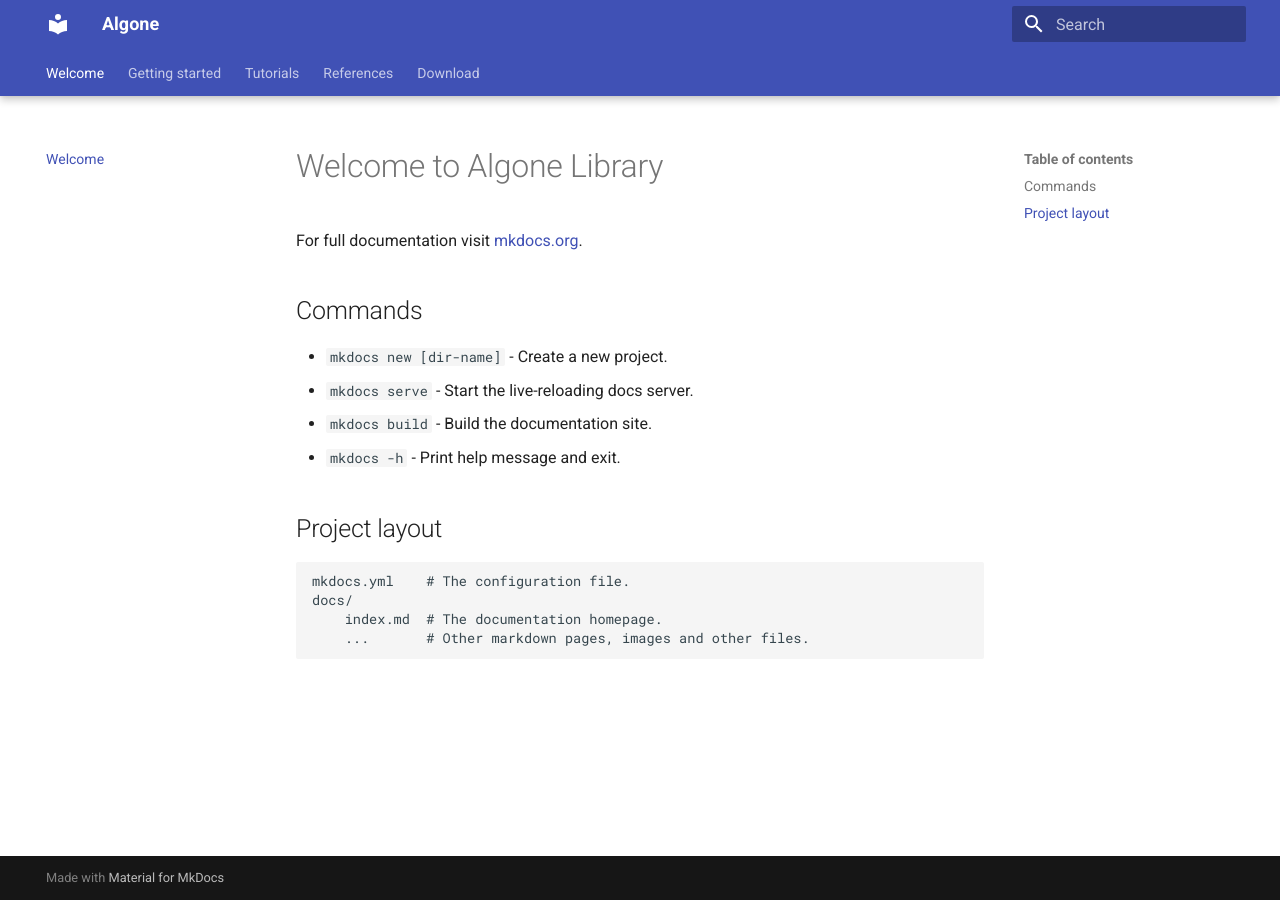
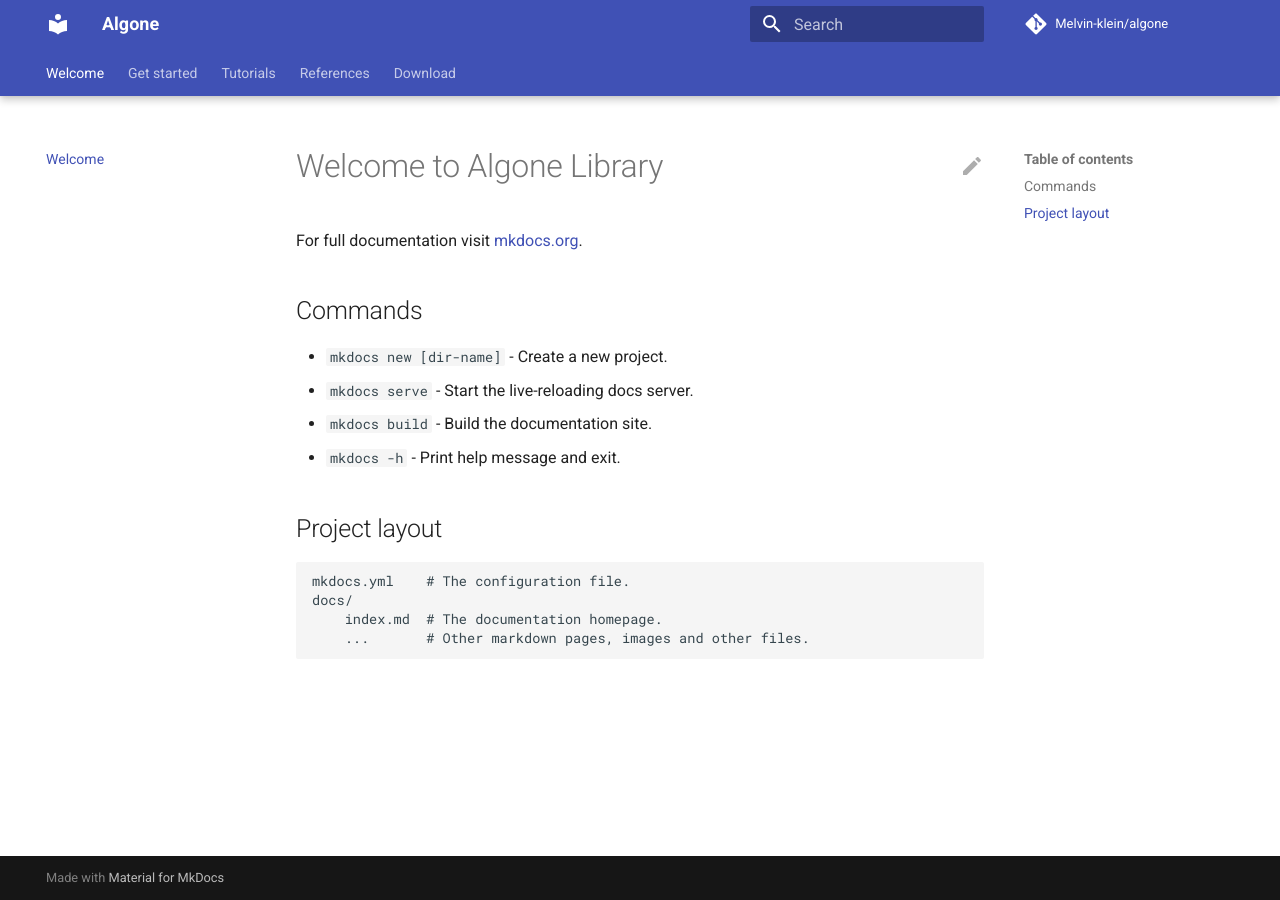
Before and after one commit to Melvin-klein/algone, an MkDocs documentation site: the page built from docs/index.md, in a window 1280 px wide. Built offline with MkDocs 1.6.1 and Material for MkDocs 9.7.7, drawn with Linux system fonts in a browser that asks for light colours; comment, search, counter and statistics services are not loaded.

Commit message:
Fix menu typo

```diff
--- a/mkdocs.yml
+++ b/mkdocs.yml
@@ -1,12 +1,20 @@
 site_name: Algone
+repo_url: https://github.com/Melvin-klein/algone
+repo_name: Melvin-klein/algone
+edit_uri: edit/master/docs/
 theme:
   name: material
+  icon:
+    repo: fontawesome/brands/git-alt
+    edit: material/pencil
+    view: material/eye
   features:
     - navigation.tabs
     - navigation.tabs.sticky
+    - content.action.edit
 nav:
     - Welcome: index.md
-    - 'Getting started':
+    - 'Get started':
         - 'Installation': getting_started/installation.md
         - 'Simple neural network': getting_started/simple_neural_network.md
     - 'Tutorials':
```
